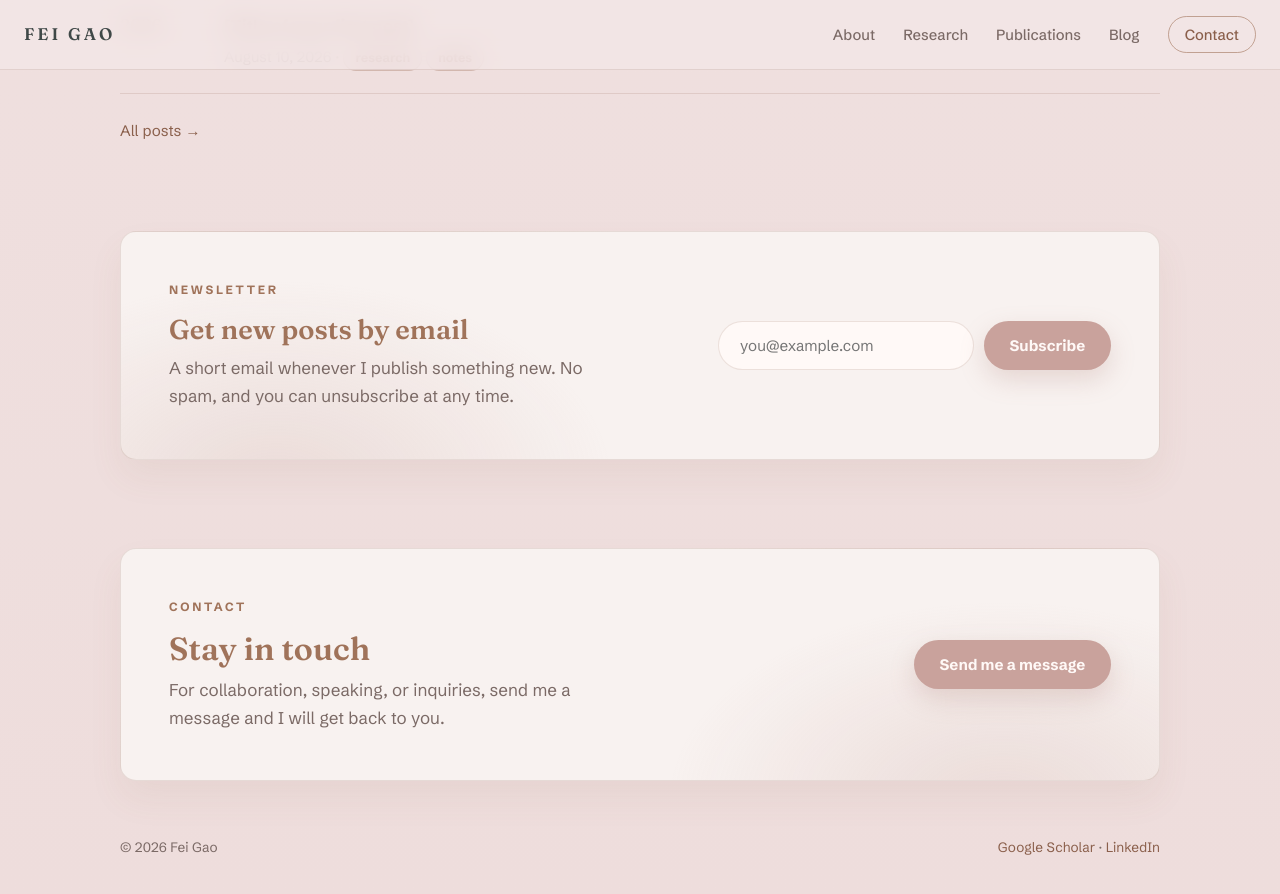
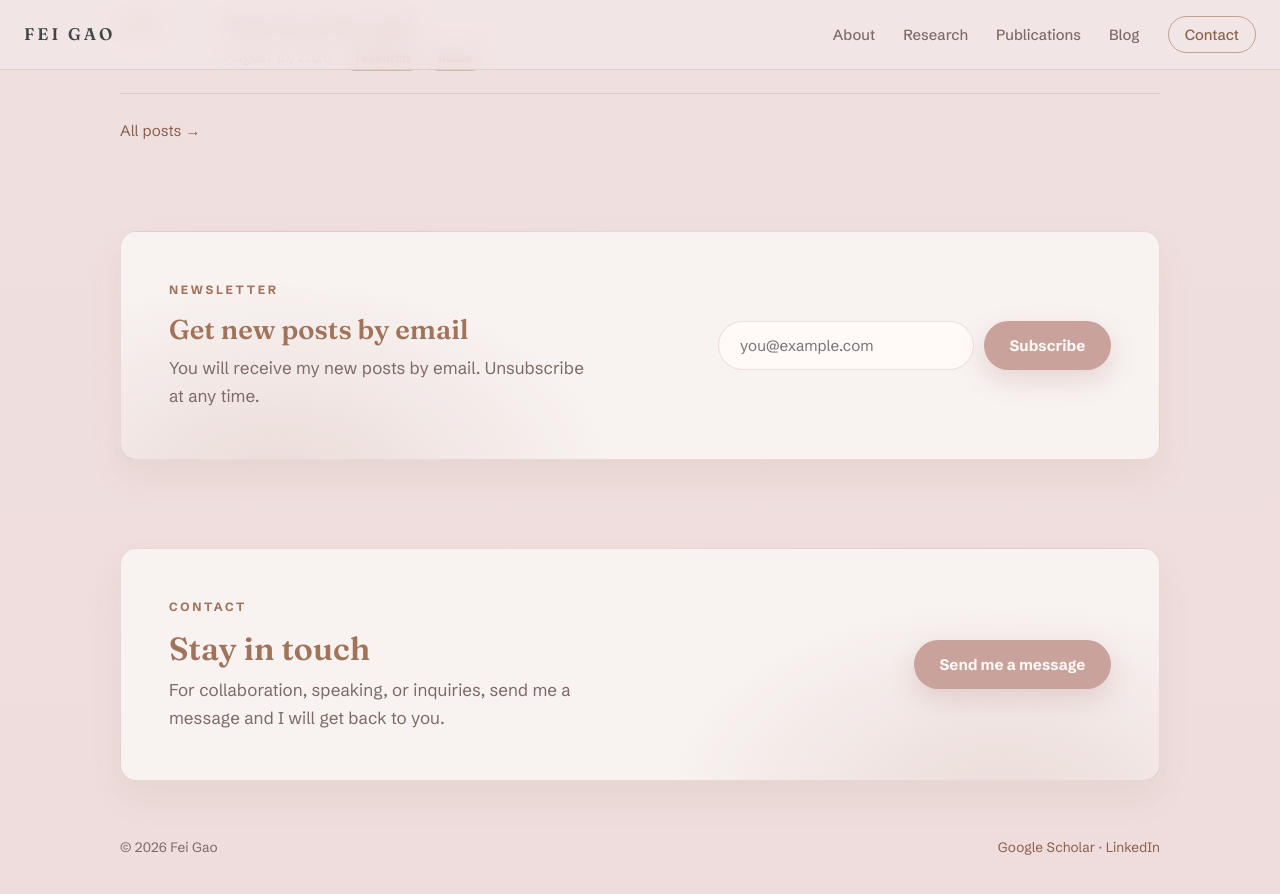
Before and after one commit to gaofei9/gaofei9.github.io, a Jekyll site: the page built from index.html, in a window 1280 px wide and 900 px high, scrolled down 3193 px. Shown: the top 894 px of the window. Built offline with Jekyll 4.4.1, drawn with Linux system fonts in a browser that asks for light colours.

Commit message:
Reword newsletter copy and move its text into home.yml
Co-Authored-By: Claude Fable 5 <noreply@anthropic.com>

```diff
--- a/_includes/newsletter.html
+++ b/_includes/newsletter.html
@@ -1,11 +1,10 @@
 <section class="section">
   <div class="newsletter">
     <div>
-      <p class="eyebrow">Newsletter</p>
-      <h2>Get new posts by email</h2>
+      <p class="eyebrow">{{ site.data.home.newsletter.eyebrow }}</p>
+      <h2>{{ site.data.home.newsletter.heading }}</h2>
       <p class="newsletter-copy">
-        A short email whenever I publish something new. No spam, and you can
-        unsubscribe at any time.
+        {{ site.data.home.newsletter.copy }}
       </p>
     </div>
     <form class="newsletter-form"
@@ -14,7 +13,7 @@
       <label class="visually-hidden" for="bd-email">Email address</label>
       <input type="email" name="email" id="bd-email" required
              placeholder="you@example.com" autocomplete="email">
-      <button type="submit" class="btn btn-rose">Subscribe</button>
+      <button type="submit" class="btn btn-rose">{{ site.data.home.newsletter.button_text }}</button>
     </form>
   </div>
 </section>
```
Also changed, not shown: _data/home.yml (+10 -0 lines).
